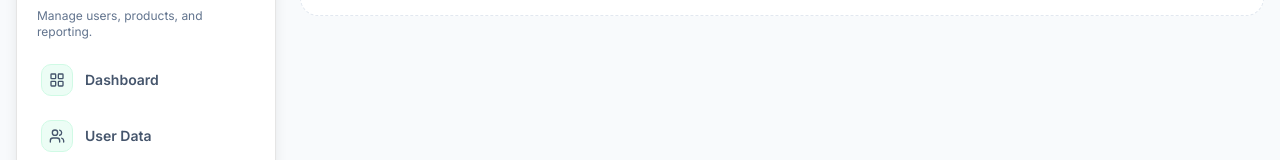
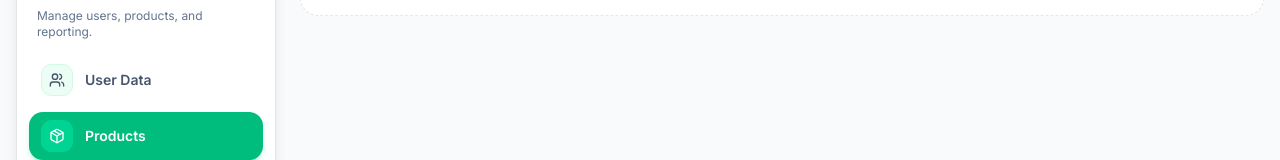
Before and after one commit to adi-adisucipto/final-project, a Next.js app in the folder frontend/: page /admin/products in a window 1280 px wide. Shown: the part 188-348 px from the top of the page. Built offline with nearby package versions, Linux system fonts and the light colour scheme; no server answers.

Commit message:
removed dashboard button

```diff
--- a/frontend/src/components/AdminSidebar.tsx
+++ b/frontend/src/components/AdminSidebar.tsx
@@ -15,11 +15,6 @@ import {
 import { cn } from "@/lib/utils"
 
 const adminLinks = [
-  {
-    label: "Dashboard",
-    href: "/admin",
-    icon: LayoutGrid,
-  },
   {
     label: "User Data",
     href: "/admin/users",
```
